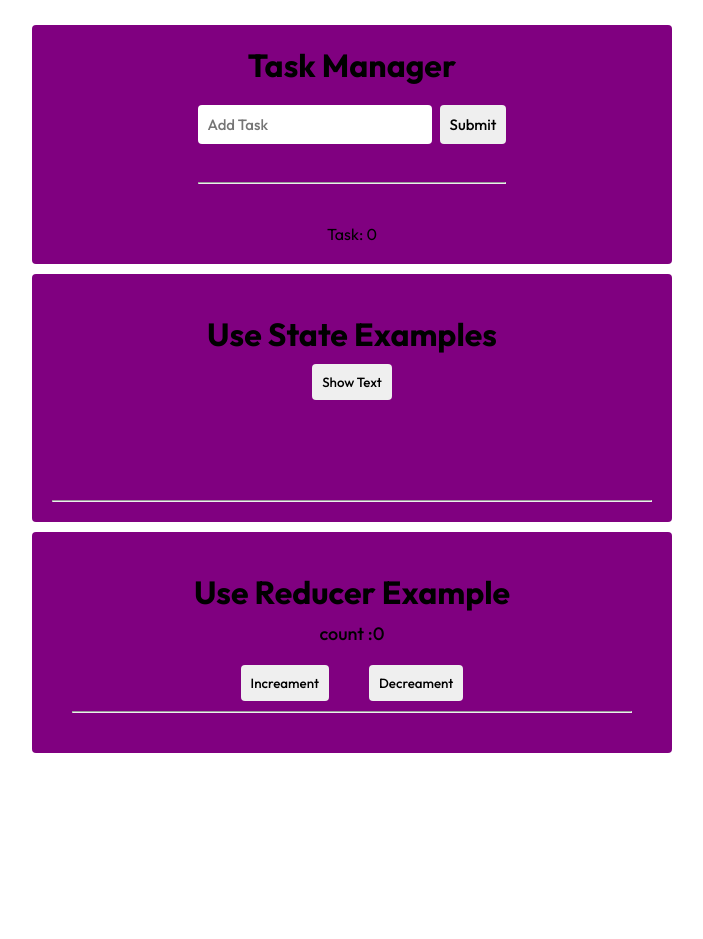
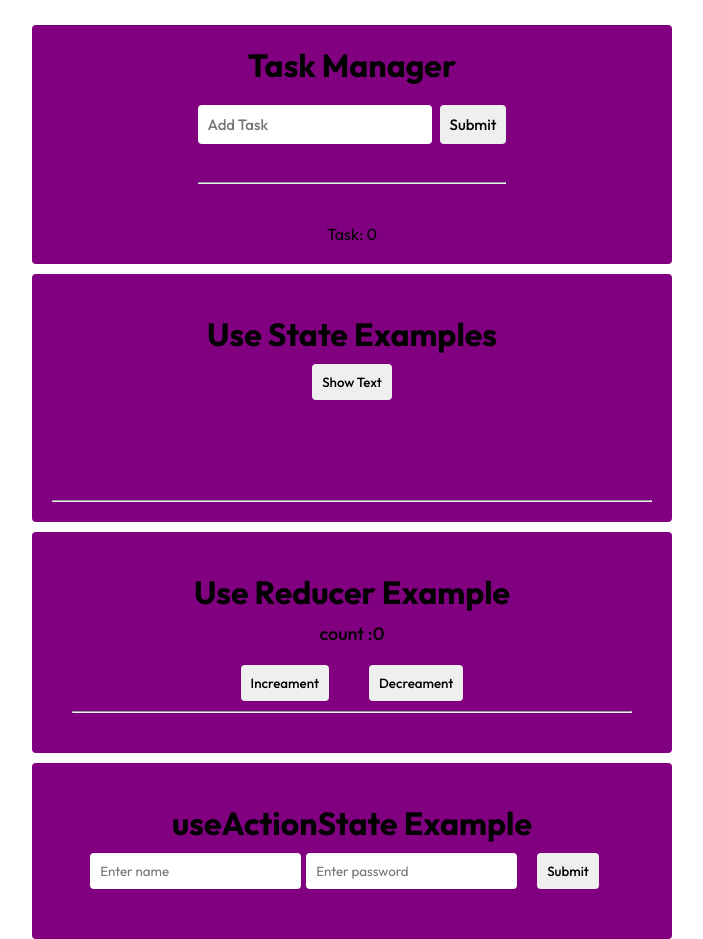
Before and after one commit to Hariiharan-Developer/React.js-Hooks-understanding, a React (Vite) app: page / in a window 1280 px wide. Shown: the whole page, without its empty margins (288-991 px from the left). Before the commit the page ends 800 px from the top, so only its background shows below. Built offline with nearby package versions, Linux system fonts and the light colour scheme.

Commit message:
UseAction

```diff
--- a/src/App.jsx
+++ b/src/App.jsx
@@ -3,6 +3,7 @@ import TaskManager from './Components/TaskManager/TaskManager'
 import TaskForm from './Components/TaskManager/TaskForm'
 import UseState from './Components/Hooks/UseState.jsx/UseState'
 import UseReducer from './Components/Hooks/UseReducer/UseReducer'
+import UseAction from './Components/Hooks/UseAction/UseAction'
 
 const App = () => {
   return (
@@ -10,6 +11,7 @@ const App = () => {
       <TaskManager/>
       <UseState/>
       <UseReducer/>
+      <UseAction/>
     </div>
   )
 }
--- /dev/null
+++ b/src/Components/Hooks/UseAction/UseAction.css
@@ -0,0 +1,6 @@
+.content input{
+  padding: 10px;
+  border: none;
+  border-radius: 4px;
+  margin-left: 5px;
+}
--- /dev/null
+++ b/src/Components/Hooks/UseAction/UseAction.jsx
@@ -0,0 +1,38 @@
+import React, { useActionState } from 'react'
+import './UseAction.css'
+
+const UseAction = () => {
+  async function submitForm(prevState, formData) {
+    await new Promise((resolve) => setTimeout(resolve, 2000)) // wait 2s
+
+    const name = formData.get('name')
+    const password = formData.get('password')
+
+    if (name === 'hari' && password === '123435') {
+      return '✅ Login Success'
+    }
+    return '❌ Invalid Credentials'
+  }
+
+  const [state, action, pending] = useActionState(submitForm, '')
+
+  return (
+    <div className='container'>
+      <div className="content">
+        <h1>useActionState Example</h1>
+
+        <form action={action}>
+          <input type='text' placeholder='Enter name' name='name' required />
+          <input type='password' placeholder='Enter password' name='password' required />
+          <button type="submit" disabled={pending}>
+            {pending ? "Submitting..." : "Submit"}
+          </button>
+        </form>
+
+        {state && <p>{state}</p>}
+      </div>
+    </div>
+  )
+}
+
+export default UseAction
```
